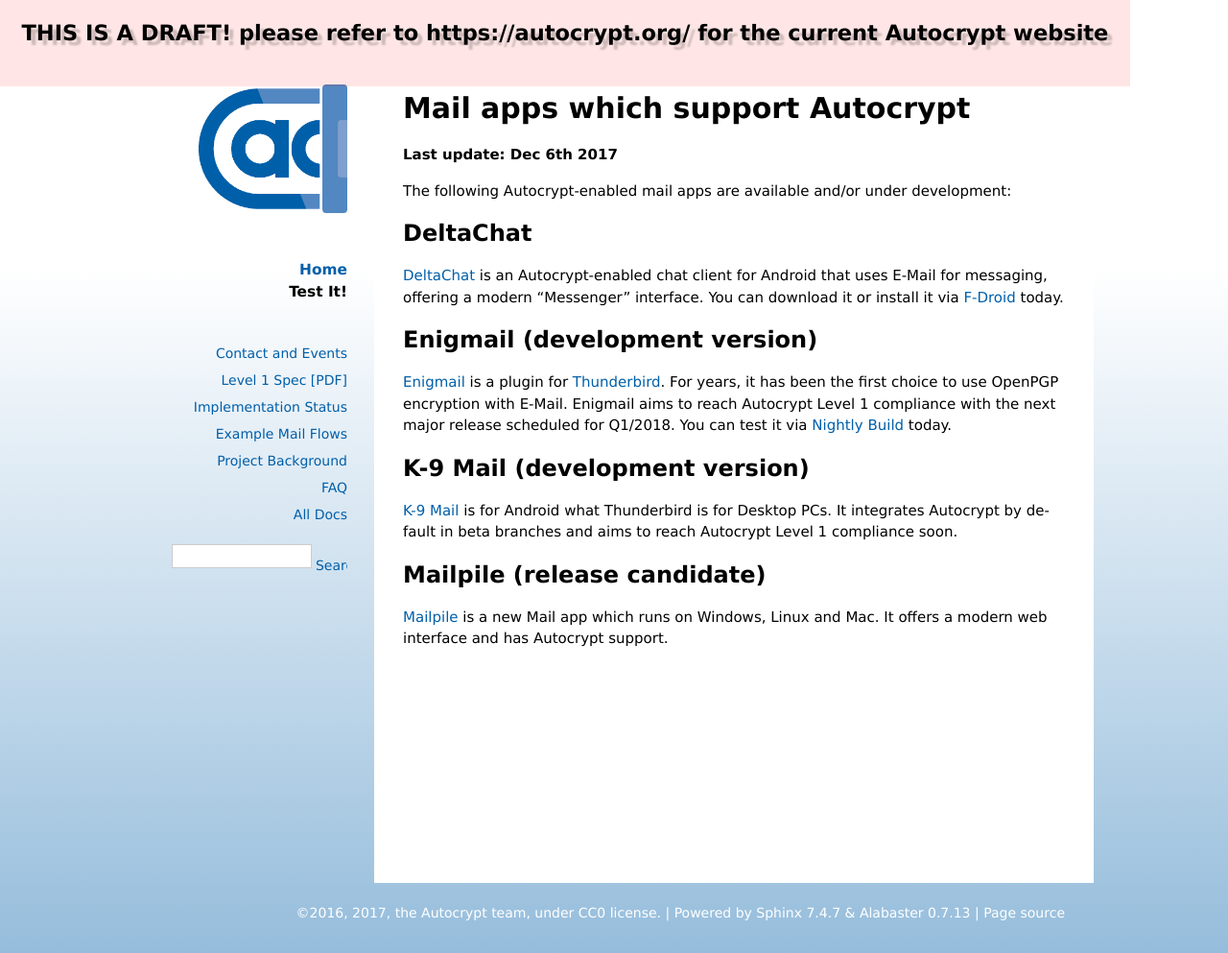
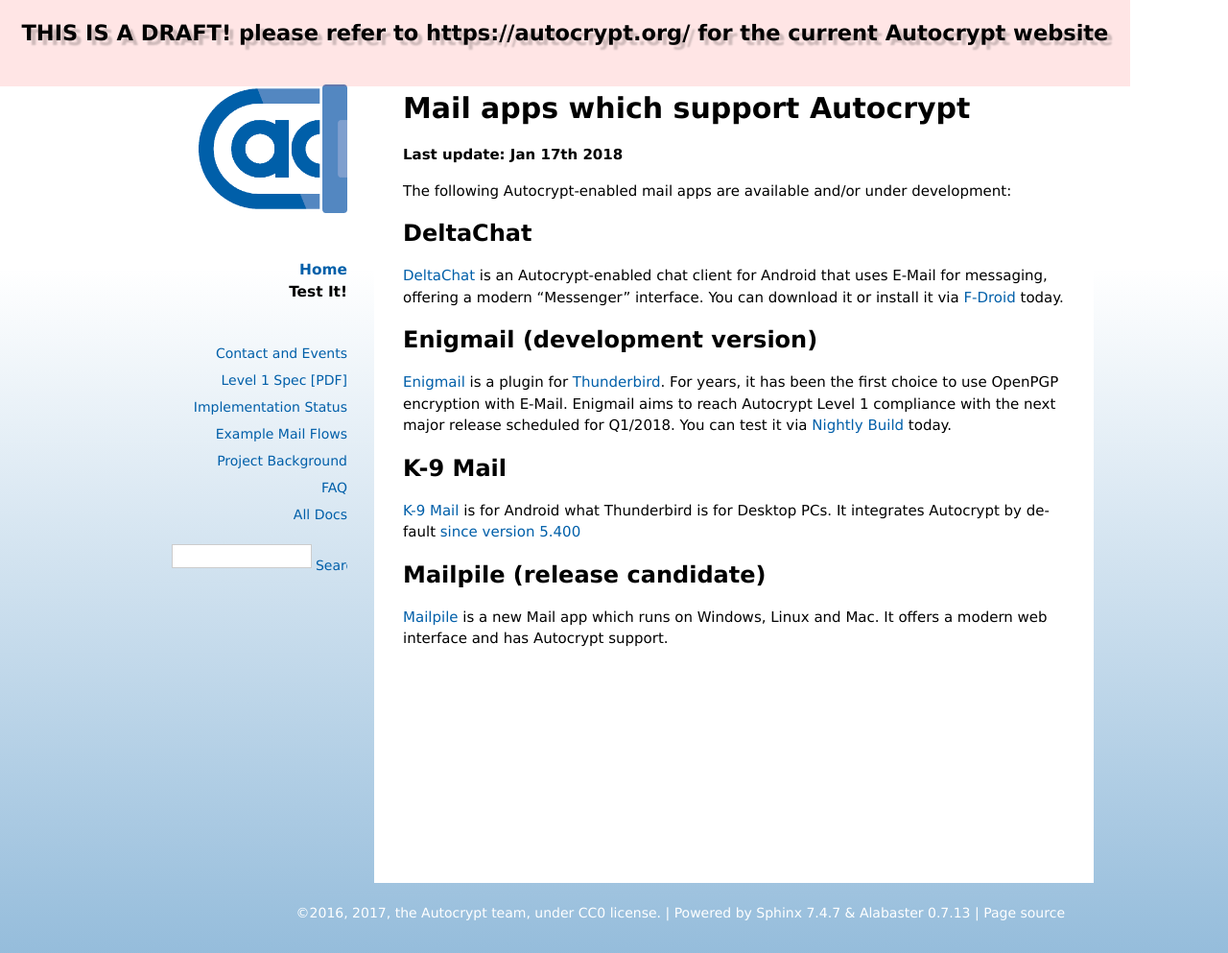
Before and after one commit to autocrypt/autocrypt, a Sphinx documentation site: the page built from doc/install.rst, in a window 1280 px wide. Shown: the whole page at 96% size. Built offline with Sphinx 7.4.7, drawn with Linux system fonts in a browser that asks for light colours.

Commit message:
Updates information for K-9
K-9 Mail supports Autocrypt since release [5.400](https://github.com/k9mail/k-9/releases/tag/5.400).

Also, fixes a repository-internal deadlink.

```diff
--- a/doc/install.rst
+++ b/doc/install.rst
@@ -1,7 +1,7 @@
 Mail apps which support Autocrypt
 ================================================
 
-**Last update: Dec 6th 2017**
+**Last update: Jan 17th 2018**
 
 The following Autocrypt-enabled mail apps are available
 and/or under development:
@@ -26,16 +26,16 @@
 
 .. _Enigmail: https://enigmail.net
 .. _Thunderbird: https://www.mozilla.org/en-US/thunderbird/
-.. _`Nightly Build`: install-autocrypt-enigmail.html
+.. _`Nightly Build`: install-autocrypt-enigmail.rst
 
-K-9 Mail (development version)
+K-9 Mail
 ------------------------------
 
 `K-9 Mail`_ is for Android what Thunderbird is for Desktop PCs. It integrates
-Autocrypt by default in beta branches and aims to reach
-Autocrypt Level 1 compliance soon.
+Autocrypt by default `since version 5.400`_
 
 .. _`K-9 Mail`: https://k9mail.github.io/
+.. _`since version 5.400`: https://github.com/k9mail/k-9/releases/tag/5.400
 
 Mailpile (release candidate)
 ------------------------------
```
